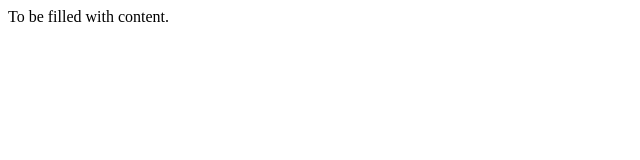
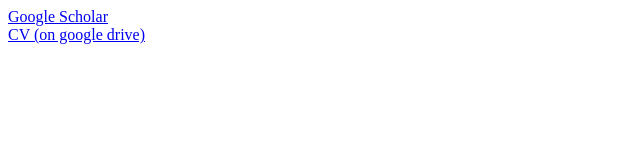
Before and after one commit to johanofverstedt/johanofverstedt.github.io, a plain HTML site: page index.html in a window 1280 px wide. Shown: the whole page, without its empty margins (0-640 px from the left). Drawn offline with Linux system fonts and the light colour scheme.

Commit message:
Add link to google scholar and cv.

```diff
--- a/index.html
+++ b/index.html
@@ -3,6 +3,10 @@
 <title>Academic Website - Johan Öfverstedt</title>
 </head>
 <body>
-To be filled with content.
+
+<a href="https://scholar.google.se/citations?hl=en&user=GMminVMAAAAJ">Google Scholar</a><br>
+<a href="https://docs.google.com/document/d/e/2PACX-1vQ54tZ7kBfBPVGBequuKac9Y031xUYjf-iFYR3J_KTqznJvjlov50d-LKr2fPgzTzqbPZ3eK0Pmd8pG/pub">CV (on google drive)</a>
+
+
 </body>
 </html>
```
